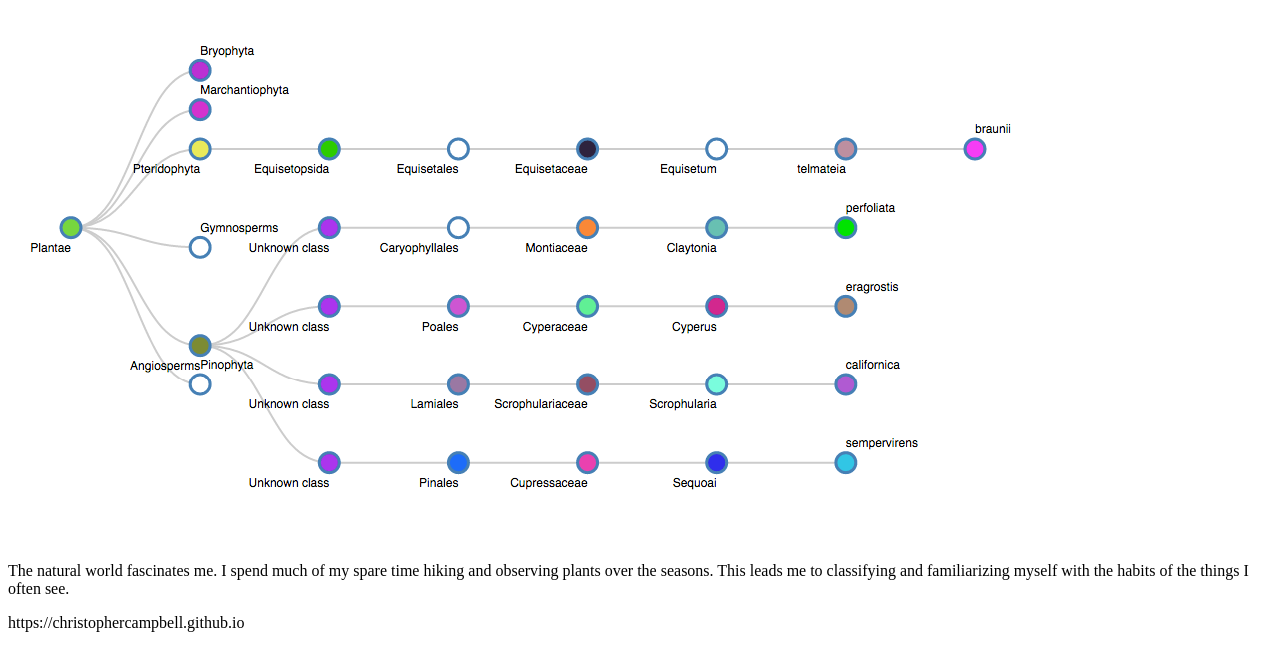
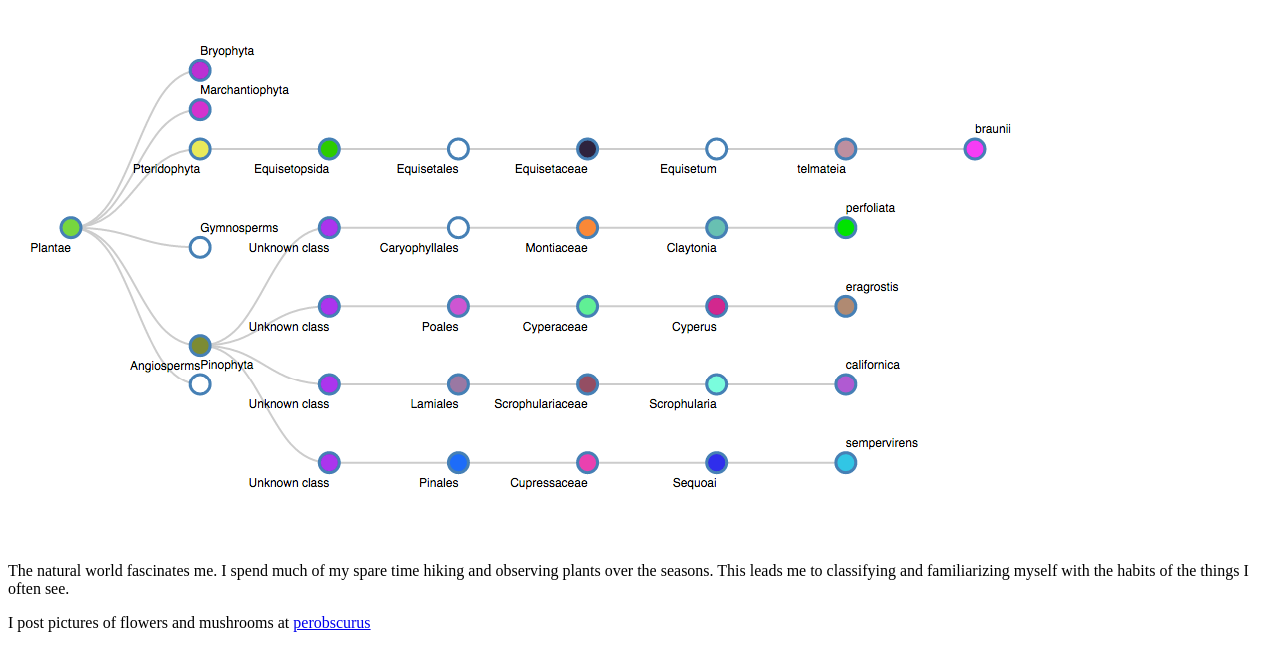
Before and after one commit to christophercampbell/bios, a plain HTML site: page docs/index.html in a window 1280 px wide. Drawn offline with Linux system fonts and the light colour scheme.

Commit message:
link to purobscurus

```diff
--- a/docs/index.html
+++ b/docs/index.html
@@ -7,7 +7,9 @@
     the habits of the things I often see.
 </p>
 
-<p> https://christophercampbell.github.io </p>
+<p>
+    I post pictures of flowers and mushrooms at <a href="https://christophercampbell.github.io">perobscurus</a>
+</p>
 
 </body>
 </html>
```
